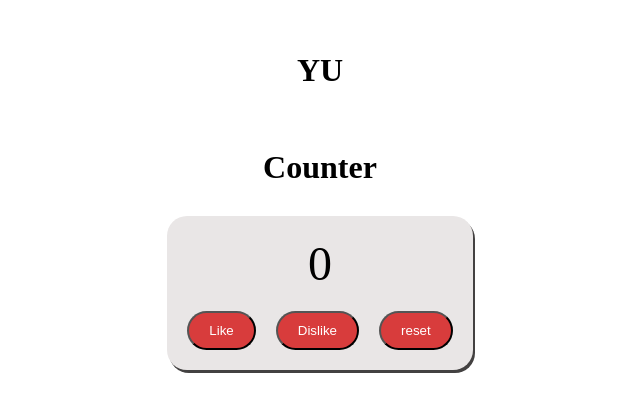
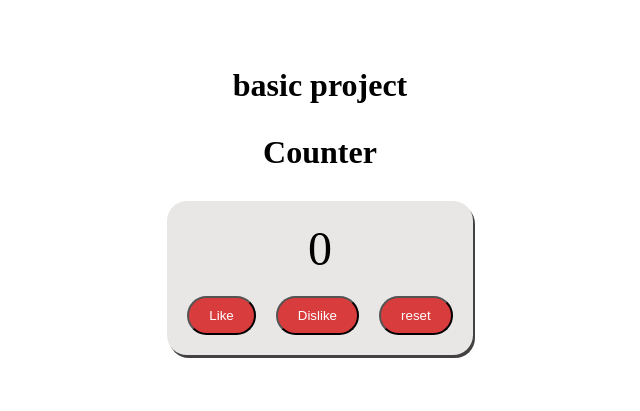
Before and after one commit to Lanjewar12/WebProj, a plain HTML site: page index.html in a window 1280 px wide. Shown: the part 189-600 px from the top of the page, without its empty margins (320-960 px from the left). Drawn offline with Linux system fonts and the light colour scheme.

Commit message:
updated html

```diff
--- a/index.html
+++ b/index.html
@@ -7,8 +7,7 @@
     <title>Counter</title>
 </head>
 <body>
-    <h1>YU</h1>
-    <h3></h3>
+      <h1>basic project</h1>
     <h1>Counter</h1>
     <div id="counter">
         <p id="count">0</p>
```
